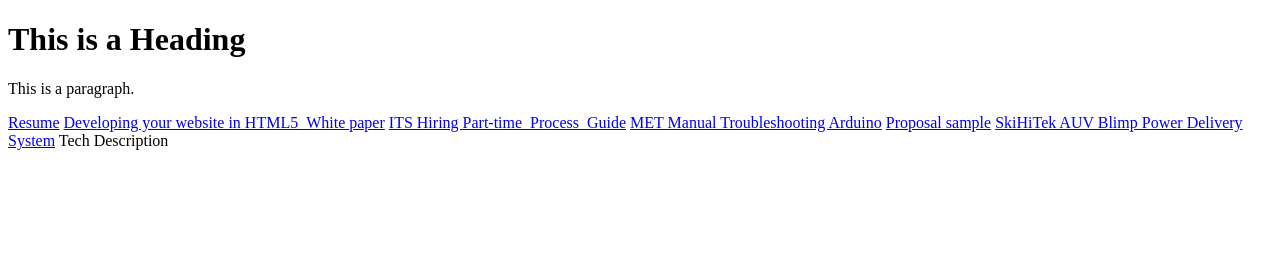
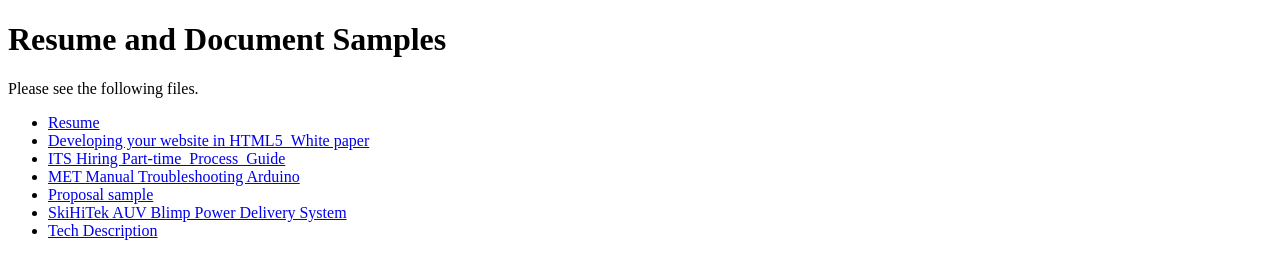
Before and after one commit to Yuliadocs/Yuliadocs.github.io, a plain HTML site: page index.html in a window 1280 px wide. Drawn offline with Linux system fonts and the light colour scheme.

Commit message:
Modifying links

```diff
--- a/index.html
+++ b/index.html
@@ -5,17 +5,18 @@
 </head>
 <body>
 
-<h1>This is a Heading</h1>
-<p>This is a paragraph.</p>
+<h1>Resume and Document Samples</h1>
+<p>Please see the following files.</p>
 
 </body>
 </html>
 
-<a href="https://Yuliadocs.github.io/Resume.pdf">Resume</a>
-
-<a href="https://Yuliadocs.github.io/Developing your website in HTML5_White paper.pdf">Developing your website in HTML5_White paper</a>
-<a href="https://Yuliadocs.github.io/ITS Hiring Part-time_Process_Guide.pdf">ITS Hiring Part-time_Process_Guide</a>
-<a href="https://Yuliadocs.github.io/MET Manual Troubleshooting Arduino.pdf">MET Manual Troubleshooting Arduino</a>
-<a href="https://Yuliadocs.github.io/Proposal sample.pdf">Proposal sample</a>
-<a href="https://Yuliadocs.github.io/SkiHiTek AUV Blimp Power Delivery System">SkiHiTek AUV Blimp Power Delivery System</a>
-<a hreff="https://Yuliadocs.github.io/Tech Description.pdf">Tech Description</a>
+<ul>
+    <li><a href="https://Yuliadocs.github.io/Resume.pdf">Resume</a></li>
+    <li><a href="https://Yuliadocs.github.io/Developing%20your%20website%20in%20HTML5_White%20paper.pdf">Developing your website in HTML5_White paper</a></li>
+    <li><a href="https://Yuliadocs.github.io/ITS%20Hiring%20Part-time_Process_Guide.pdf">ITS Hiring Part-time_Process_Guide</a></li>
+    <li><a href="https://Yuliadocs.github.io/MET%20Manual%20Troubleshooting%20Arduino.pdf">MET Manual Troubleshooting Arduino</a></li>
+    <li><a href="https://Yuliadocs.github.io/Proposal%20sample.pdf">Proposal sample</a></li>
+    <li><a href="https://Yuliadocs.github.io/SkiHiTek%20AUV%20Blimp%20Power%20Delivery%20System">SkiHiTek AUV Blimp Power Delivery System</a></li>
+    <li><a href="https://Yuliadocs.github.io/Tech%20Description.pdf">Tech Description</a></li>
+</ul>
```
